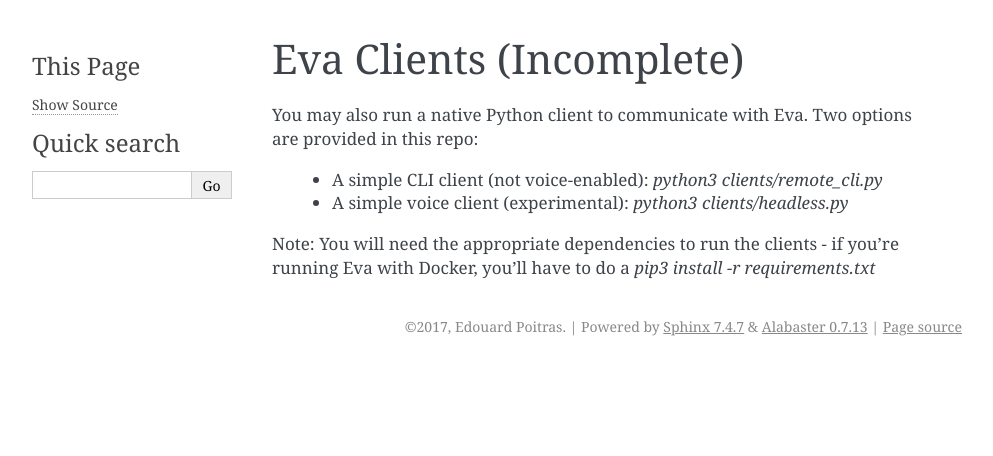
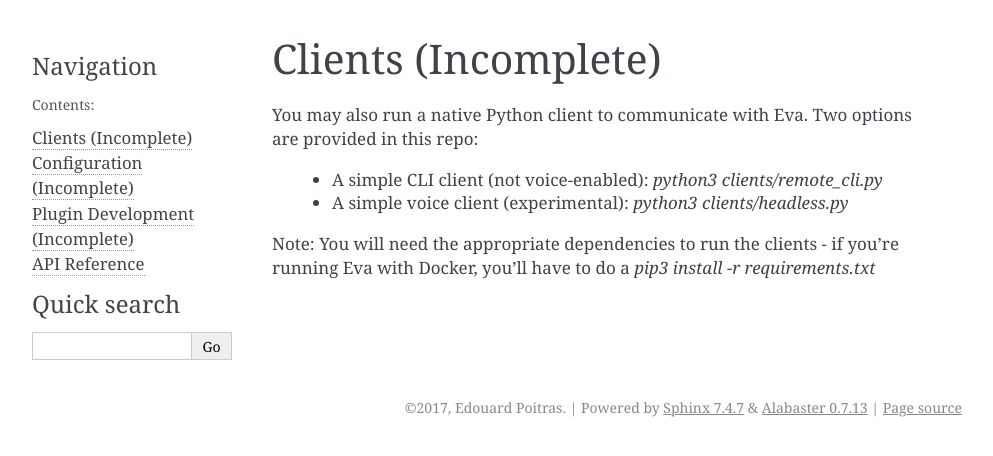
Before and after one commit to edouardpoitras/eva, a Sphinx documentation site: the page built from docs/clients.rst, in a window 1280 px wide. Shown: the top 456 px of the page, without its empty margins (148-1141 px from the left). Built offline with Sphinx 7.4.7, drawn with Linux system fonts in a browser that asks for light colours.

Commit message:
Added navigation bar to documentation
Signed-off-by: Edouard Poitras <epoitras@linuxfoundation.org>

```diff
--- a/docs/clients.rst
+++ b/docs/clients.rst
@@ -1,5 +1,5 @@
-Eva Clients (Incomplete)
-========================
+Clients (Incomplete)
+====================
 
 You may also run a native Python client to communicate with Eva. Two options are provided in this repo:
 
--- a/docs/conf.py
+++ b/docs/conf.py
@@ -95,6 +95,16 @@
 # a list of builtin themes.
 #
 html_theme = 'alabaster'
+html_theme_options = {
+    #'logo': 'eva.png',
+    'github_user': 'edouardpoitras',
+    'github_repo': 'eva',
+    #'github_banner': True,
+    #'travis_button': True,
+}
+html_sidebars = {
+    '**': ['navigation.html', 'searchbox.html',]
+}
 
 # Theme options are theme-specific and customize the look and feel of a theme
 # further.  For a list of options available for each theme, see the
--- a/docs/configuration.rst
+++ b/docs/configuration.rst
@@ -1,2 +1,2 @@
-Eva Configuration (Incomplete)
-==============================
+Configuration (Incomplete)
+==========================
--- a/docs/plugin_development.rst
+++ b/docs/plugin_development.rst
@@ -1,2 +1,2 @@
-Eva Plugin Development (Incomplete)
-===================================
+Plugin Development (Incomplete)
+===============================
```
Also changed, not shown: docs/api.rst (+14 -14 lines).
